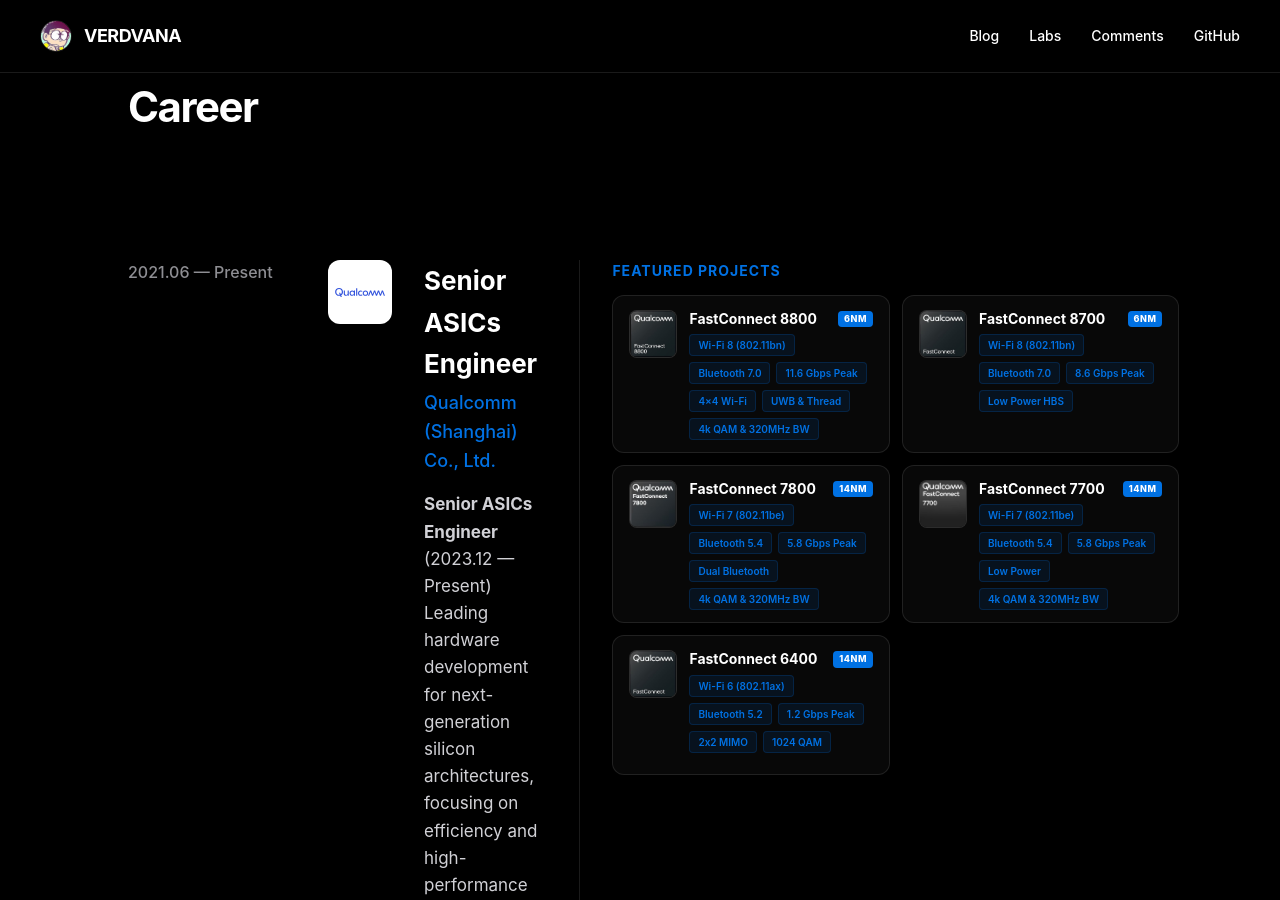
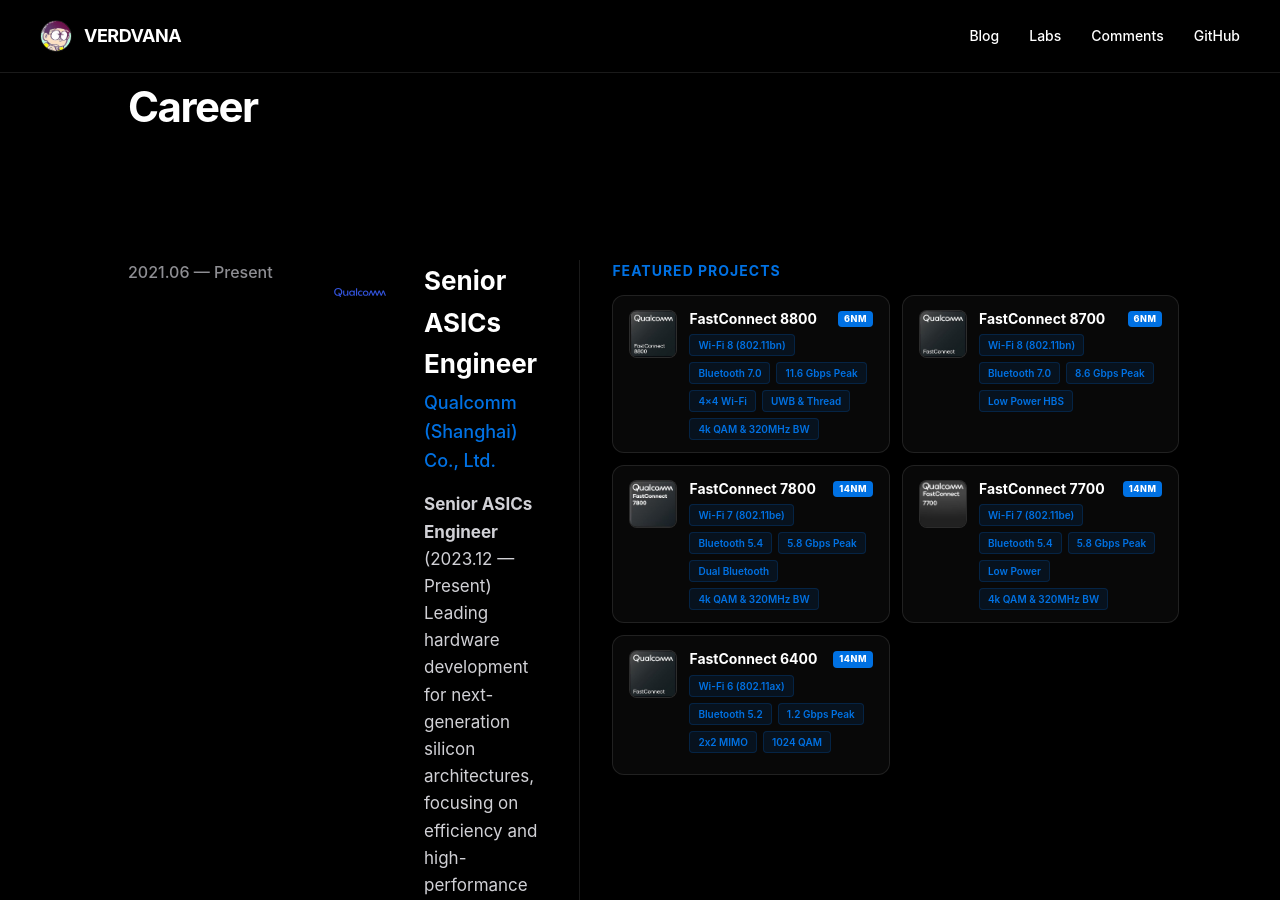
Before and after one commit to Verdvana/Verdvana.github.io, a Jekyll site: the page built from index.html, in a window 1280 px wide and 900 px high, scrolled down 857 px. Built offline with Jekyll 4.4.1, drawn with Linux system fonts in a browser that asks for light colours.

Commit message:
opt logo

```diff
--- a/index.html
+++ b/index.html
@@ -310,13 +310,10 @@
             flex-shrink: 0;
             width: 64px;
             height: 64px;
-            background: white;
-            border-radius: 12px;
             display: flex;
             align-items: center;
             justify-content: center;
             overflow: hidden;
-            border: 1px solid var(--border-color);
         }
 
         .career-item .company-logo i {
```
